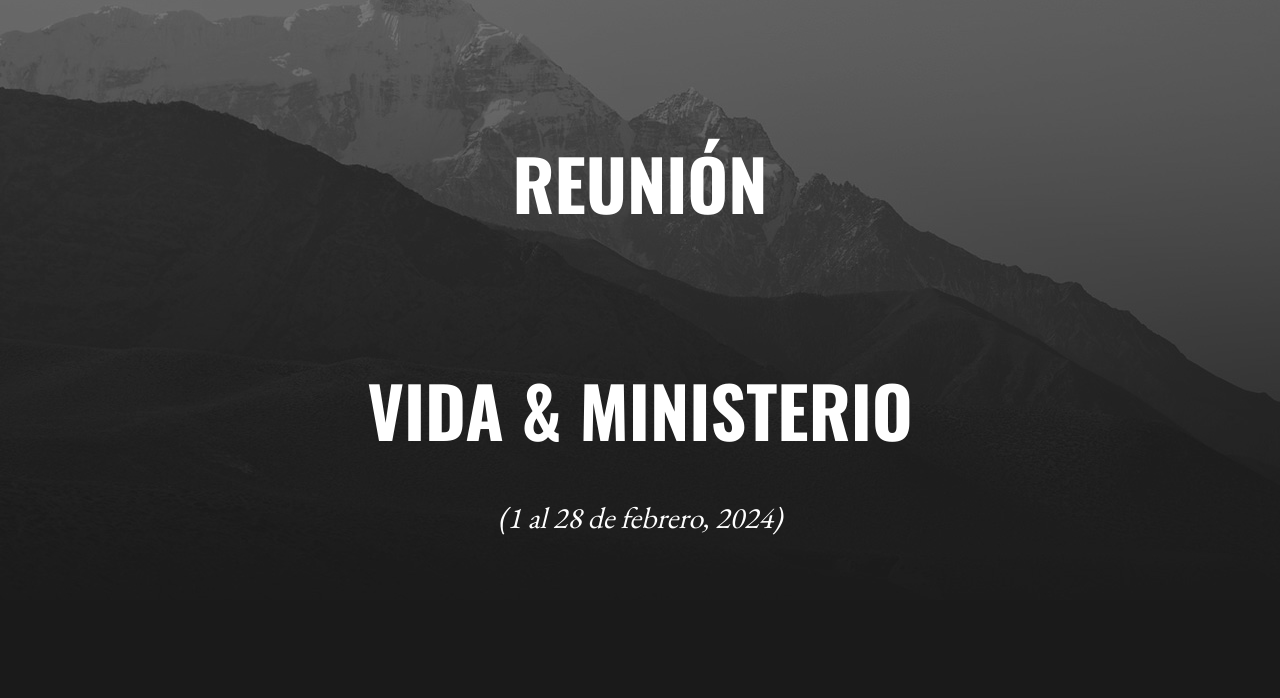
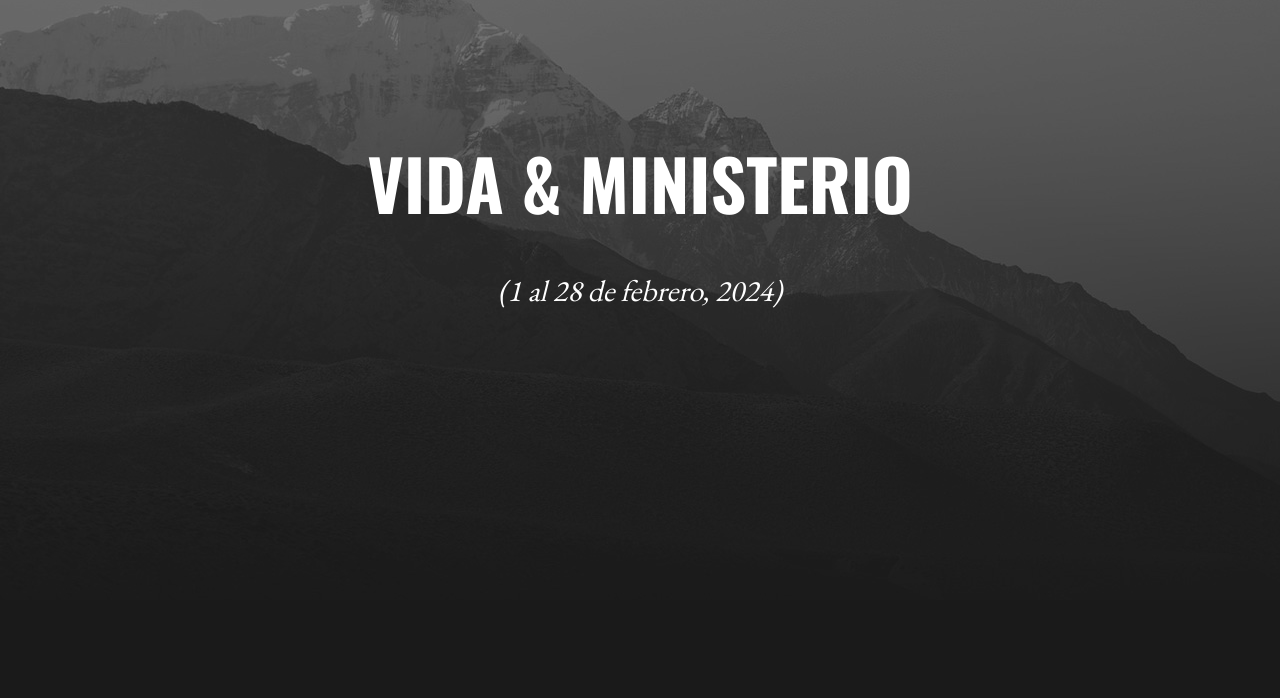
Before and after one commit to eddylae/eddylae.github.io, a plain HTML site: page index.html in a window 1280 px wide. Shown: the part 90-788 px from the top of the page. Drawn offline with nearby package versions, Linux system fonts and the light colour scheme.

Commit message:
Update index.html

```diff
--- a/index.html
+++ b/index.html
@@ -56,7 +56,6 @@
 			</div>
 			<br>
 			<div class="row">
-				<h1>REUNIÓN</h1>
 				<h1>VIDA & MINISTERIO</h1>
 				<br>
 				<h3>(1 al 28 de febrero, 2024)</h3>
```
